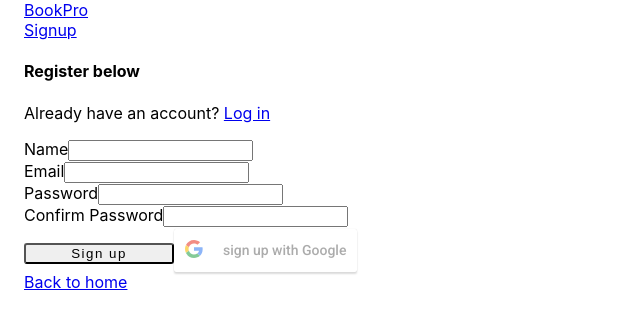
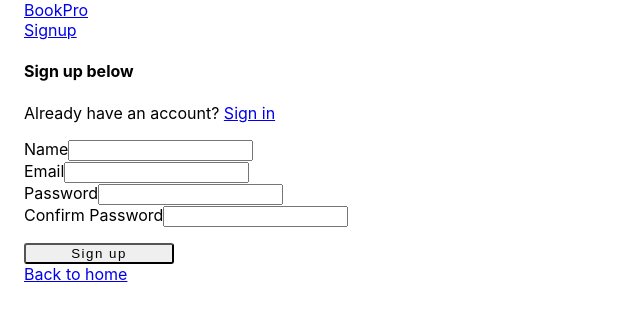
Before and after one commit to hrishikesh2708/bookpro, a React (Create React App) app in the folder react_frontend/book-app/: page /auth in a window 1280 px wide. Shown: the top 326 px of the page, without its empty margins (0-640 px from the left). Built offline with nearby package versions, Linux system fonts and the light colour scheme; no server answers.

Commit message:
update sign in method

```diff
--- a/react_frontend/book-app/src/component/layout/auth/auth.js
+++ b/react_frontend/book-app/src/component/layout/auth/auth.js
@@ -2,7 +2,6 @@ import { withRouter } from "react-router-dom";
 import React, { Component } from "react";
 import { Link } from "react-router-dom";
 import axios from "axios";
-import GoogleLogin from 'react-google-login';
 import { ToastContainer, toast } from 'react-toastify';
 import 'react-toastify/dist/ReactToastify.css';
 class Auth extends Component {
@@ -15,26 +14,6 @@ class Auth extends Component {
       password2: "",
       errors: {},
     };
-  }
-  google = (e) => {
-    if(e.tokenId !== null){
-      console.log(e.tokenId)
-    const token = e.tokenId;
-    axios
-      .post(`${process.env.REACT_APP_LOCALHOST}/api/users/googleLogin`, {id : token})
-      .then(res => {
-        console.log("Google login access", res)
-        const { token } = res.data;
-        localStorage.clear();
-        localStorage.setItem("jwtToken", token);
-        console.log("user logged in",res.data)
-        this.props.history.push("/",{current : true});
-        window.location.reload()
-      })
-    }
-    else{
-      alert("no account selected!!")
-    }
   }
   onChange = (e) => {
     this.setState({ [e.target.id]: e.target.value });
@@ -81,9 +60,9 @@ class Auth extends Component {
     return (
       <div>
         <div>
-          <h4>Register below</h4>
+          <h4>Sign up below</h4>
           <p>
-            Already have an account? <Link to="/login">Log in</Link>
+            Already have an account? <Link to="/login">Sign in</Link>
           </p>
         </div>
         <form noValidate onSubmit={this.onSubmit}>
@@ -139,13 +118,6 @@ class Auth extends Component {
             >
               Sign up
             </button>
-            <GoogleLogin
-              clientId = {process.env.REACT_APP_GOOGLE_CLIENT_ID}
-              buttonText = "sign up with Google"
-              onSuccess = {this.google}
-              onFailure = {this.google}
-              cookiePolicy = {'single_host_origin'}
-            />
           </div>
         </form>
         <Link to="/">Back to home</Link>
--- a/react_frontend/book-app/src/component/layout/auth/login.js
+++ b/react_frontend/book-app/src/component/layout/auth/login.js
@@ -1,6 +1,7 @@
 import React, { Component } from "react";
 import { Link } from "react-router-dom";
 import axios from "axios";
+import GoogleLogin from 'react-google-login';
 import { ToastContainer, toast } from 'react-toastify';
 import 'react-toastify/dist/ReactToastify.css';
 import { withRouter } from "react-router-dom";
@@ -12,6 +13,29 @@ class Login extends Component {
       password: "",
       errors: {},
     };
+  }
+  google = (e) => {
+    if(e.tokenId !== null){
+      console.log(e.tokenId)
+    const token = e.tokenId;
+    axios
+      .post(`${process.env.REACT_APP_LOCALHOST}/api/users/googleLogin`, {id : token})
+      .then(res => {
+        console.log("Google login access", res)
+        const { token } = res.data;
+        localStorage.clear();
+        localStorage.setItem("jwtToken", token);
+        console.log("user logged in",res.data)
+        this.props.history.push("/",{current : true});
+        window.location.reload()
+      })
+      .catch(err => {
+        toast.error(err.response.data.message,{ autoClose: 3000,hideProgressBar: true,})
+      })
+    }
+    else{
+      alert("no account selected!!")
+    }
   }
   onChange = (e) => {
     this.setState({ [e.target.id]: e.target.value });
@@ -35,7 +59,8 @@ class Login extends Component {
         window.location.reload()
       })
       .catch((err) => {
-        toast.error("Email and password did not match!", { autoClose: 2000,hideProgressBar: true,});
+        console.log(err.response.data.message)
+        toast.error(err.response.data.message, { autoClose: 2000,hideProgressBar: true,});
       });
   };
   render() {
@@ -44,10 +69,10 @@ class Login extends Component {
       <div>
         <div style={{ paddingLeft: "11.250px" }}>
           <h4>
-            <b>Login</b> below
+            <b>Sign In</b> below
           </h4>
           <p>
-            Don't have an account? <Link to="/auth">Register</Link>
+            Don't have an account? <Link to="/auth">Create new</Link>
           </p>
         </div>
         <form noValidate onSubmit={this.onSubmit}>
@@ -81,8 +106,15 @@ class Login extends Component {
               }}
               type="submit"
             >
-              Login
+              Sign in
             </button>
+            <GoogleLogin
+              clientId = {process.env.REACT_APP_GOOGLE_CLIENT_ID}
+              buttonText = "Continue with Google"
+              onSuccess = {this.google}
+              onFailure = {this.google}
+              cookiePolicy = {'single_host_origin'}
+            />
           </div>
         </form>
         <Link to="/">Back to home</Link>
```
Also changed, not shown: 1 other file (tests, documents, lock files or other folders).
